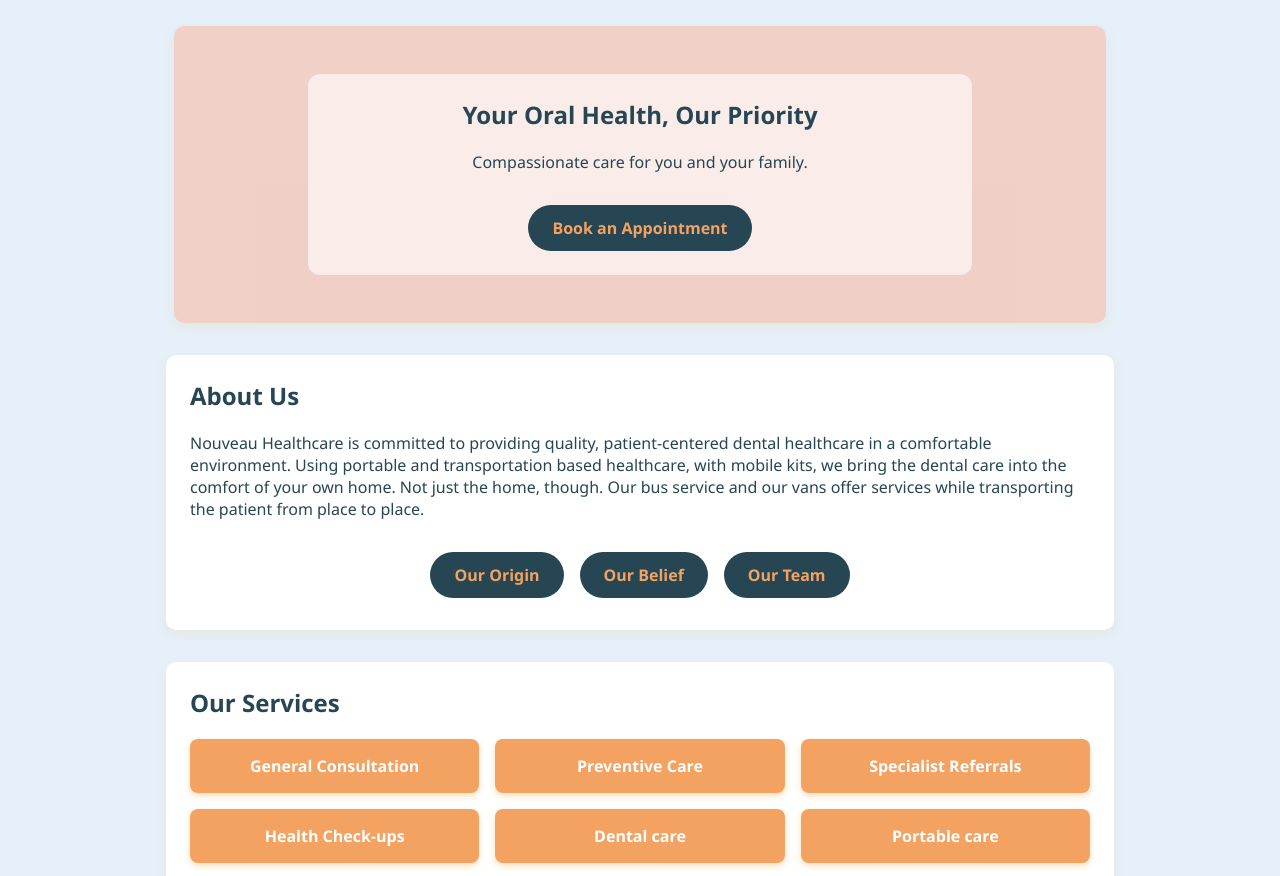
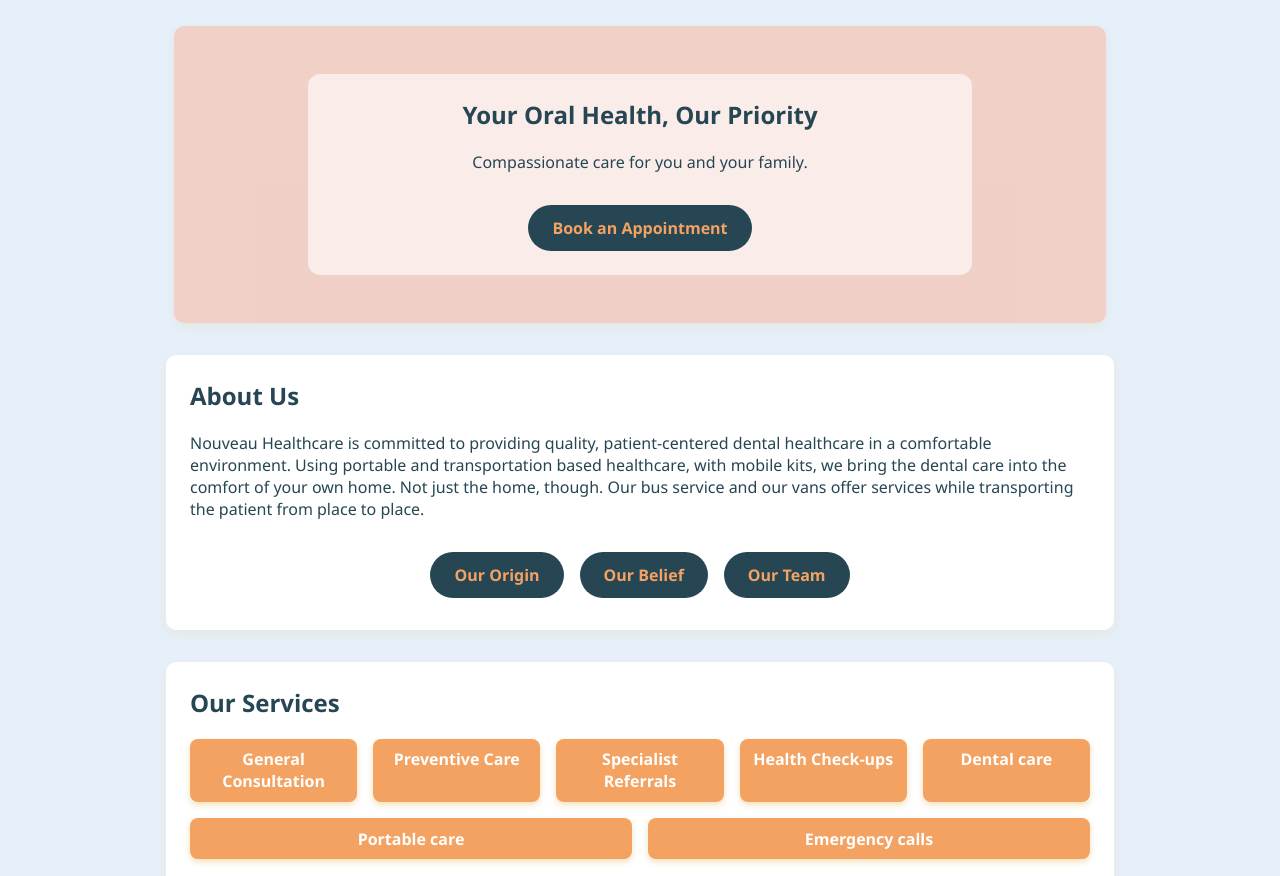
Before and after one commit to Druv2/Nouveau-Healthcare-Website, a plain HTML site: page index.html in a window 1280 px wide. Shown: the part 71-947 px from the top of the page. Drawn offline with Linux system fonts and the light colour scheme.

Commit message:
Update styles.css

```diff
--- a/styles.css
+++ b/styles.css
@@ -135,10 +135,10 @@ body {
   }
 
   .services-list li {
-    flex: 1 1 220px;
+    flex: 1 1 140px;       /* reduce the base width from 220px to 140px */
     background: #f4a261;
     border-radius: 8px;
-    padding: 1rem;
+    padding: 0.6rem;       /* reduce padding to make boxes less tall */
     text-align: center;
     color: #fff;
     font-weight: 600;
```
